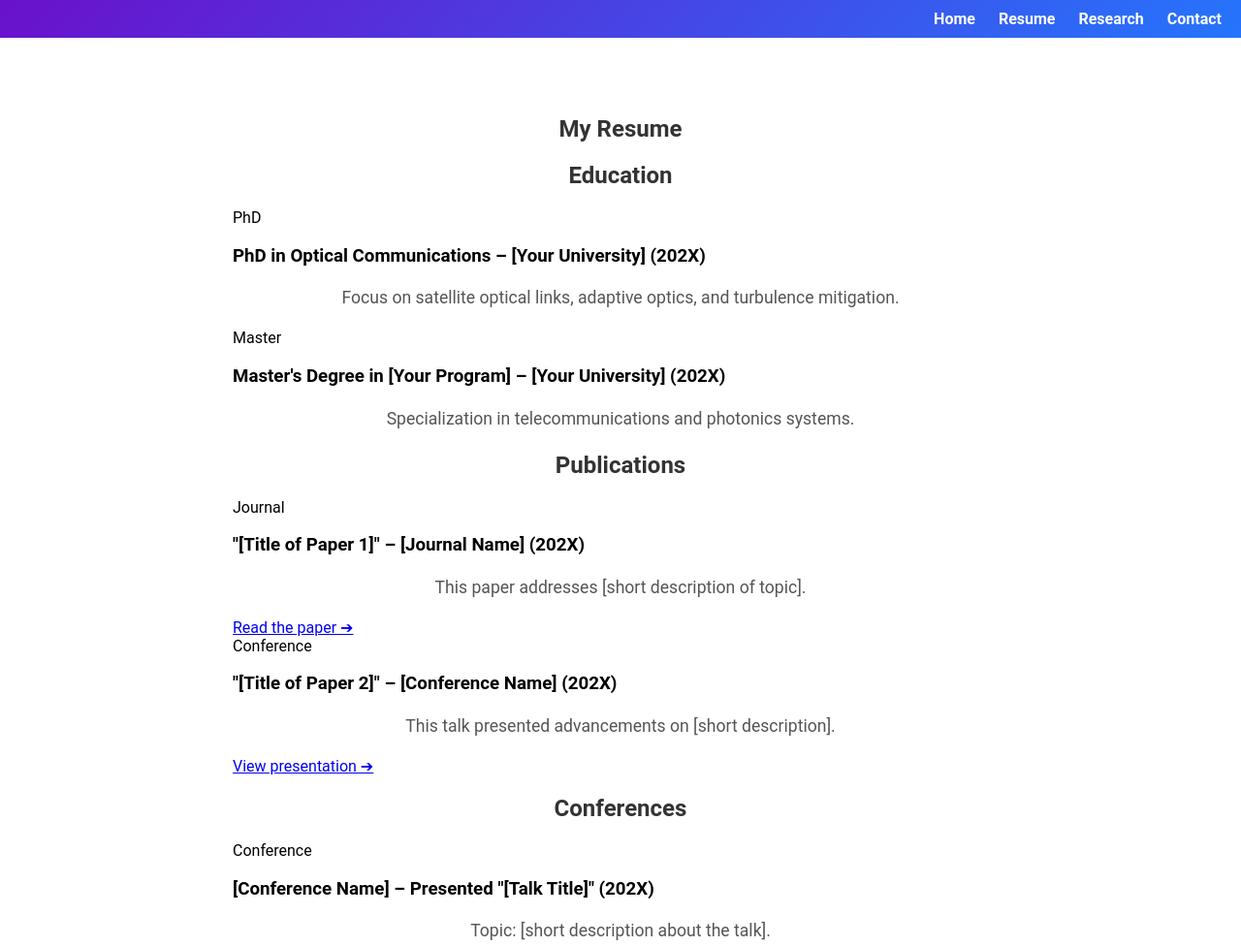
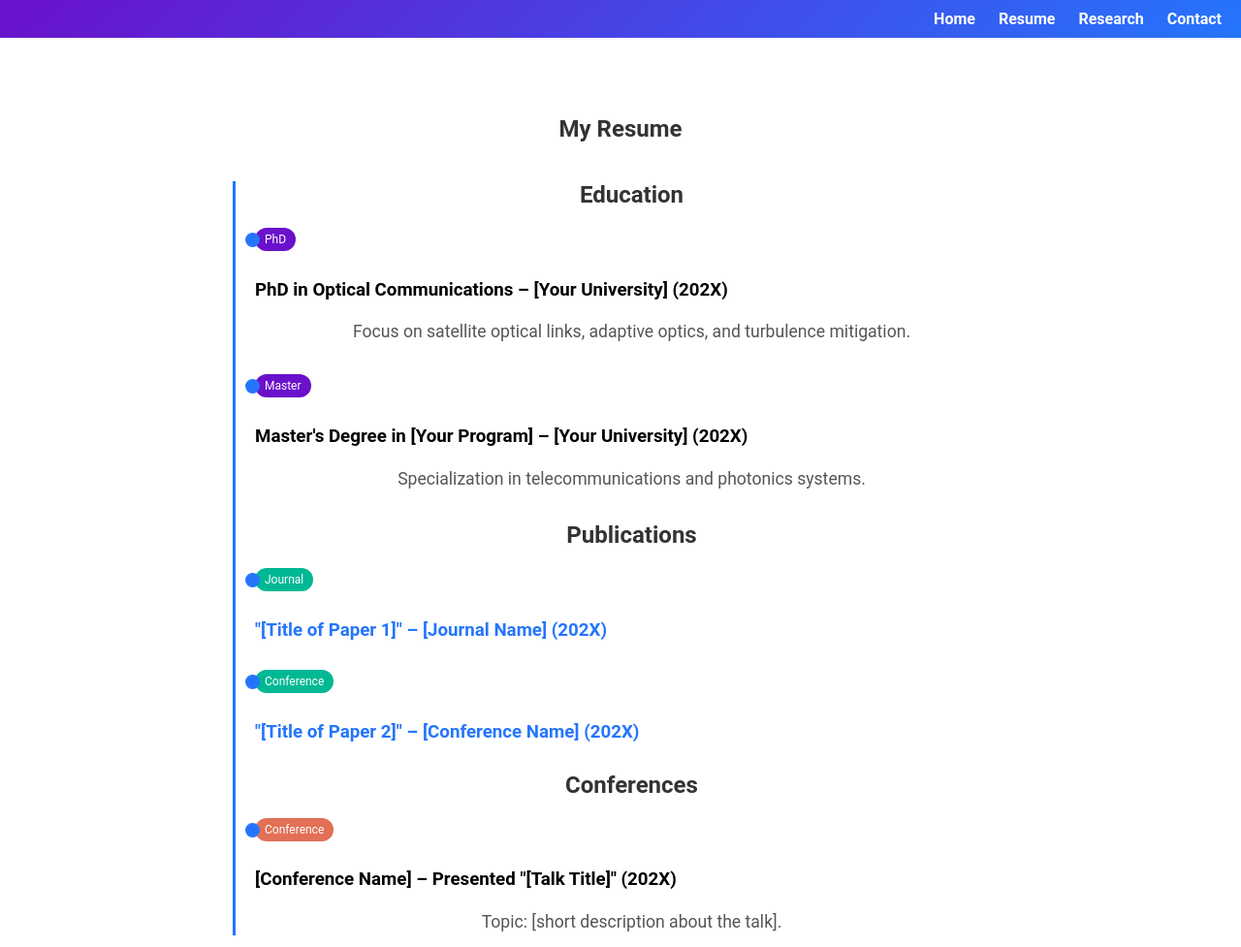
Before and after one commit to plognoneUk/plognoneUk.github.io, a plain HTML site: page resume.html in a window 1280 px wide. Shown: the top 977 px of the page at 97% size. Drawn offline with Linux system fonts and the light colour scheme.

Commit message:
Update style.css

```diff
--- a/style.css
+++ b/style.css
@@ -93,3 +93,57 @@ footer {
   color: #666;
   font-size: 0.9rem;
 }
+
+.timeline {
+  border-left: 3px solid #2575fc;
+  padding-left: 20px;
+  margin-top: 40px;
+}
+
+.timeline-item {
+  margin-bottom: 30px;
+  position: relative;
+}
+
+.timeline-item::before {
+  content: " ";
+  position: absolute;
+  left: -10px;
+  top: 5px;
+  width: 15px;
+  height: 15px;
+  background: #2575fc;
+  border-radius: 50%;
+}
+
+.badge {
+  display: inline-block;
+  background: #2575fc;
+  color: white;
+  font-size: 0.75rem;
+  padding: 5px 10px;
+  border-radius: 20px;
+  margin-bottom: 10px;
+}
+
+.badge.education { background: #6a11cb; }
+.badge.journal { background: #00b894; }
+.badge.conference { background: #e17055; }
+
+.details {
+  display: none;
+  background: #f0f8ff;
+  padding: 10px 15px;
+  border-left: 4px solid #2575fc;
+  margin-top: 10px;
+}
+
+.clickable {
+  cursor: pointer;
+  color: #2575fc;
+  font-weight: bold;
+}
+
+.clickable:hover {
+  text-decoration: underline;
+}
```
